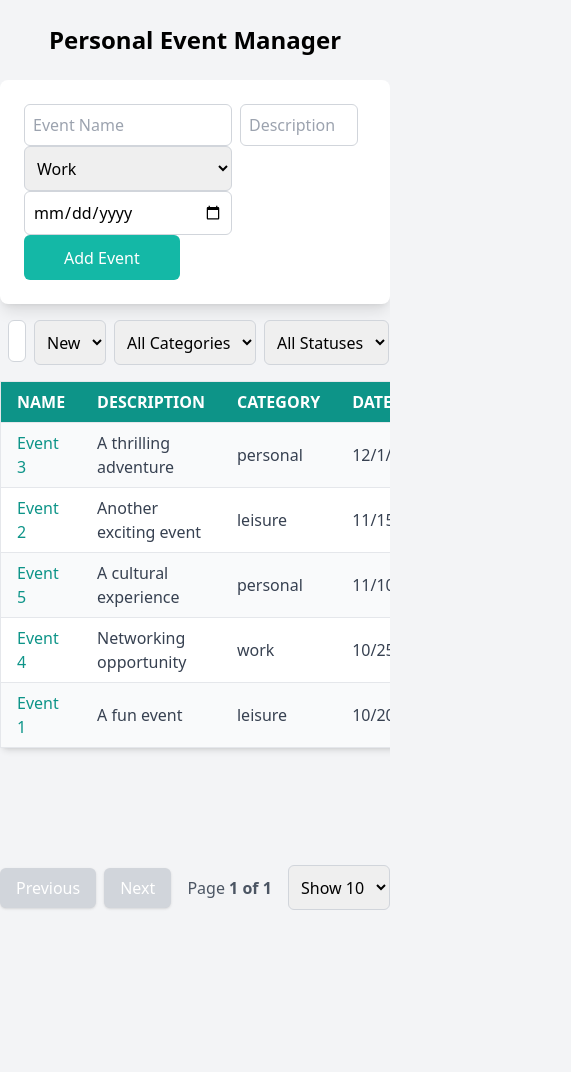
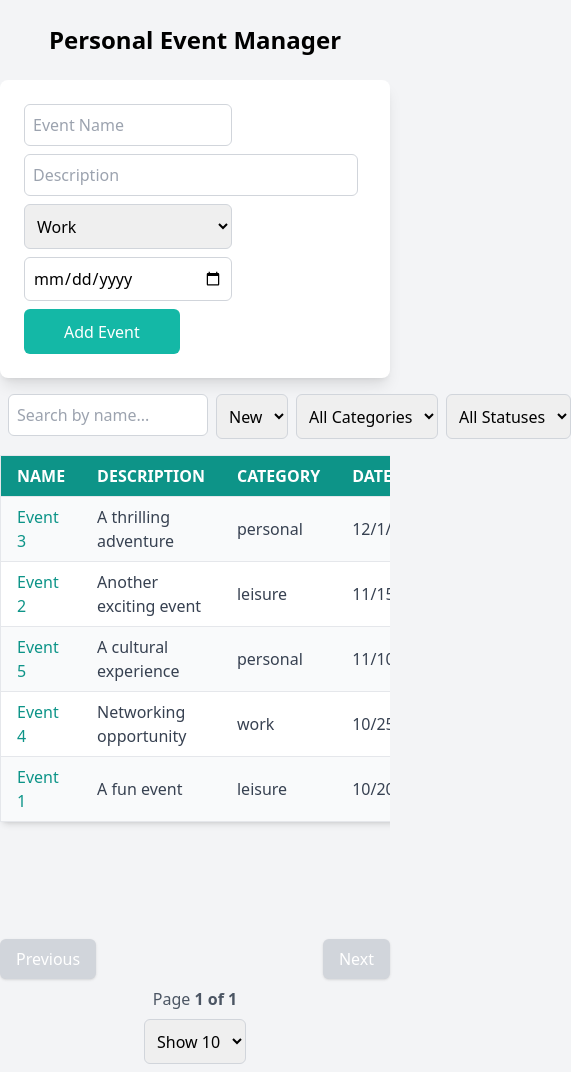
Before and after one commit to onikaChorba/personal-event-manager, a React (Create React App) app: page / in a window 390 px wide. Shown: the whole page, 571 px wide, since content can reach past the window. Before the commit the page ends 918 px from the top, so only its background shows below. Built offline with nearby package versions, Linux system fonts and the light colour scheme.

Commit message:
style: added responsive styles

```diff
--- a/src/components/EventForm.tsx
+++ b/src/components/EventForm.tsx
@@ -33,7 +33,7 @@ const EventForm = ({ addEvent }: { addEvent: (event: Event) => void }) => {
   });
 
   return (
-    <form onSubmit={formik.handleSubmit} className="mb-4 p-6 bg-white rounded-lg shadow-lg max-w-full mx-auto flex items-center flex-wrap">
+    <form onSubmit={formik.handleSubmit} className="mb-4 p-6 bg-white rounded-lg shadow-lg max-w-full mx-auto flex items-center flex-wrap gap-2">
       <Input
         type='text'
         name="name"
--- a/src/components/EventTable.tsx
+++ b/src/components/EventTable.tsx
@@ -247,7 +247,7 @@ const EventTable = ({ events, isLoading, updateEvent, deleteEvent }: EventTableP
           placeholder="Search by name..."
           value={searchQuery}
           onChange={(e) => setSearchQuery(e.target.value)}
-          className='flex-1 ml-2' />
+          className='flex-1 ml-2 min-w-[200px]' />
         <Select
           name="create data event"
           value={sortOrder}
@@ -280,8 +280,8 @@ const EventTable = ({ events, isLoading, updateEvent, deleteEvent }: EventTableP
           ]}
         />
       </div>
-      <div className="flex-grow min-h-[460px] max-h-[460px] overflow-y-auto relative">
-        <table className="w-full border border-gray-200 shadow-md rounded-lg">
+      <div className="flex-grow min-h-[460px] max-h-[460px] overflow-y-auto relative overflow-x-auto">
+        <table className="w-full border border-gray-200 shadow-md rounded-lg table-auto sm:table-fixed">
           <thead className="bg-teal-600 text-white sticky top-0 z-10">
             {table.getHeaderGroups().map((headerGroup) => (
               <tr key={headerGroup.id}>
@@ -324,8 +324,8 @@ const EventTable = ({ events, isLoading, updateEvent, deleteEvent }: EventTableP
           </tbody>
         </table>
       </div>
-      <div className="pagination mt-4 flex justify-between items-center py-2">
-        <div>
+      <div className="pagination mt-4 flex flex-col sm:flex-row justify-between items-center py-2 gap-2">
+        <div className="flex justify-between w-full sm:w-auto">
           <button
             onClick={() => table.previousPage()}
             disabled={!table.getCanPreviousPage()}
--- a/src/components/common/Textarea.tsx
+++ b/src/components/common/Textarea.tsx
@@ -14,7 +14,7 @@ export const Textarea: React.FC<ITextarea> = ({ name, value, placeholder, onChan
       placeholder={placeholder}
       value={value}
       onChange={onChange}
-      className="border border-gray-300 p-2 rounded-md mr-2 resize-none flex-1"
+      className="border border-gray-300 p-2 rounded-md mr-2 resize-none flex-1 min-w-[200px]"
       rows={1}
     />
   )
```
